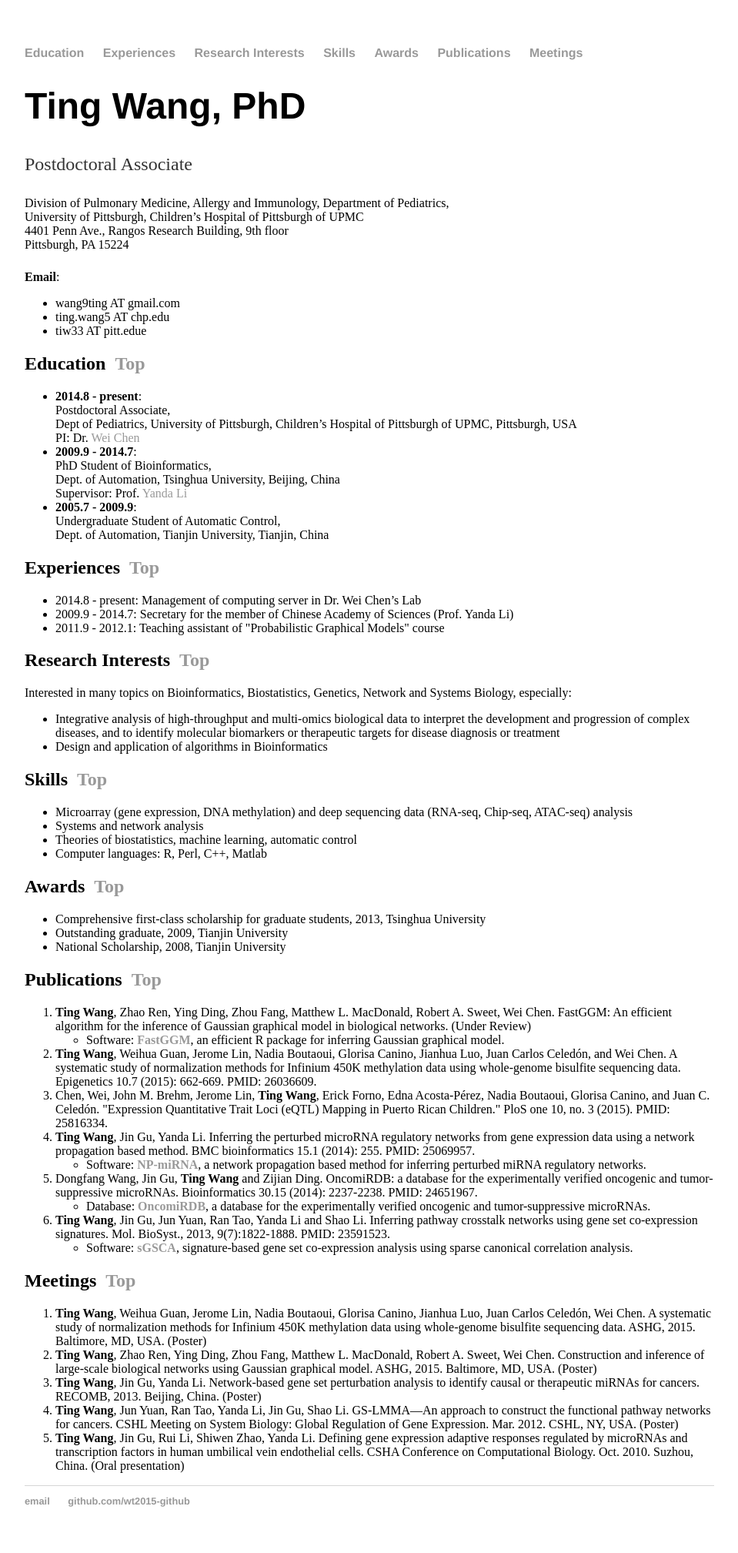
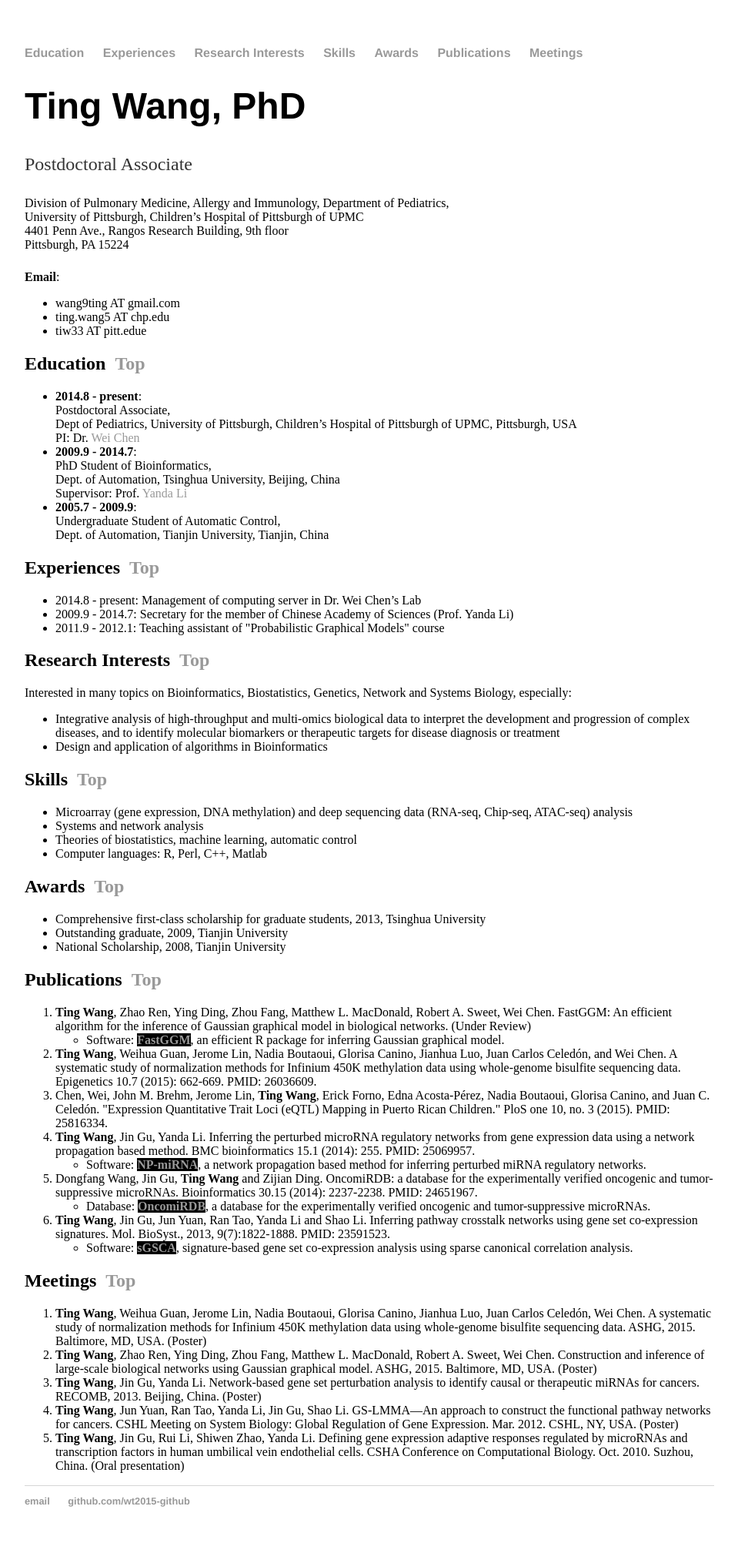
Before and after one commit to wt2015-github/wt2015-github.github.io, a Jekyll site: the page built from index.html, in a window 1280 px wide. Shown: the whole page at 77% size, without its empty margins (160-1119 px from the left). Built offline with Jekyll 4.4.1, drawn with Linux system fonts in a browser that asks for light colours.

Commit message:
Update index.html

```diff
--- a/index.html
+++ b/index.html
@@ -85,21 +85,21 @@
 		<ol>
 			<li><strong>Ting Wang</strong>, Zhao Ren, Ying Ding, Zhou Fang, Matthew L. MacDonald, Robert A. Sweet, Wei Chen. FastGGM: An efficient algorithm for the inference of Gaussian graphical model in biological networks. (Under Review)</li>
 			<ul>
-				<li>Software: <strong><font color="red"><a href="http://www.pitt.edu/~wec47/FastGGM.html">FastGGM</a></font></strong>, an efficient R package for inferring Gaussian graphical model.</li>
+				<li>Software: <strong><font color="yellow"><a href="http://www.pitt.edu/~wec47/FastGGM.html" style="background-color:black">FastGGM</a></font></strong>, an efficient R package for inferring Gaussian graphical model.</li>
 			</ul>
 			<li><strong>Ting Wang</strong>, Weihua Guan, Jerome Lin, Nadia Boutaoui, Glorisa Canino, Jianhua Luo, Juan Carlos Celedón, and Wei Chen. A systematic study of normalization methods for Infinium 450K methylation data using whole-genome bisulfite sequencing data. Epigenetics 10.7 (2015): 662-669. PMID: 26036609.</li>
 			<li>Chen, Wei, John M. Brehm, Jerome Lin, <strong>Ting Wang</strong>, Erick Forno, Edna Acosta-Pérez, Nadia Boutaoui, Glorisa Canino, and Juan C. Celedón. "Expression Quantitative Trait Loci (eQTL) Mapping in Puerto Rican Children." PloS one 10, no. 3 (2015). PMID: 25816334.</li>
 			<li><strong>Ting Wang</strong>, Jin Gu, Yanda Li. Inferring the perturbed microRNA regulatory networks from gene expression data using a network propagation based method. BMC bioinformatics 15.1 (2014): 255. PMID: 25069957.</li>
 			<ul>
-				<li>Software: <strong><font color="red"><a href="http://bioinfo.au.tsinghua.edu.cn/member/jgu/np/">NP-miRNA</a></font></strong>, a network propagation based method for inferring perturbed miRNA regulatory networks.</li>
+				<li>Software: <strong><font color="yellow"><a href="http://bioinfo.au.tsinghua.edu.cn/member/jgu/np/" style="background-color:black">NP-miRNA</a></font></strong>, a network propagation based method for inferring perturbed miRNA regulatory networks.</li>
 			</ul>
 			<li>Dongfang Wang, Jin Gu, <strong>Ting Wang</strong> and Zijian Ding. OncomiRDB: a database for the experimentally verified oncogenic and tumor-suppressive microRNAs. Bioinformatics 30.15 (2014): 2237-2238. PMID: 24651967.</li>
 			<ul>
-				<li>Database: <strong><font color="red"><a href="http://bioinfo.au.tsinghua.edu.cn/member/jgu/oncomirdb/">OncomiRDB</a></font></strong>, a database for the experimentally verified oncogenic and tumor-suppressive microRNAs.</li>
+				<li>Database: <strong><font color="yellow"><a href="http://bioinfo.au.tsinghua.edu.cn/member/jgu/oncomirdb/" style="background-color:black">OncomiRDB</a></font></strong>, a database for the experimentally verified oncogenic and tumor-suppressive microRNAs.</li>
 			</ul>
 			<li><strong>Ting Wang</strong>, Jin Gu, Jun Yuan, Ran Tao, Yanda Li and Shao Li. Inferring pathway crosstalk networks using gene set co-expression signatures. Mol. BioSyst., 2013, 9(7):1822-1888. PMID: 23591523.</li>
 			<ul>
-				<li>Software: <strong><font color="red"><a href="http://bioinfo.au.tsinghua.edu.cn/member/jgu/sGSCA/">sGSCA</a></font></strong>, signature-based gene set co-expression analysis using sparse canonical correlation analysis.</li>
+				<li>Software: <strong><font color="yellow"><a href="http://bioinfo.au.tsinghua.edu.cn/member/jgu/sGSCA/" style="background-color:black">sGSCA</a></font></strong>, signature-based gene set co-expression analysis using sparse canonical correlation analysis.</li>
 			</ul>
 		</ol>
 	</div>
```
